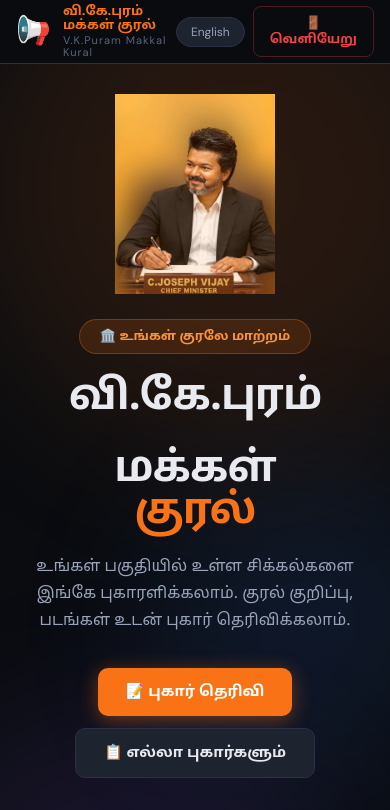
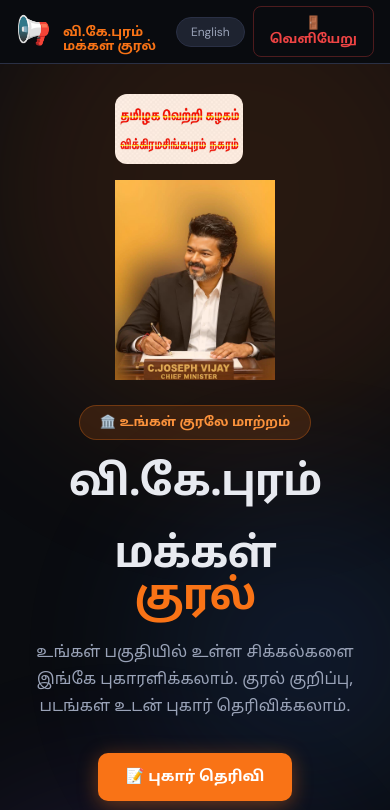
Before and after one commit to essaibharathi2007-debug/makka, a website: page public/index.html in a window 390 px wide. Shown: the top 810 px of the page. Drawn offline with nearby package versions, Linux system fonts and the light colour scheme; no server answers; sample sign-in values are in the browser's storage.

Commit message:
Updated homepage design and added vkp image

```diff
--- a/public/css/style.css
+++ b/public/css/style.css
@@ -81,8 +81,22 @@ body {
 /* ======= HERO ======= */
 .hero {
   position: relative; min-height: 90vh;
-  display: flex; align-items: center; justify-content: center;
+  display: flex; align-items: center; justify-content: space-between;
   overflow: hidden; padding: 60px 24px;
+  gap: 50px;
+}
+
+/* ✅ Banner image block - stacked above vijay.jpg inside hero-image column */
+.hero-banner {
+  width: 100%;
+  max-width: 300px;
+  margin: 0;
+}
+.hero-banner img {
+  width: 100%;
+  height: auto;
+  display: block;
+  border-radius: 12px;
 }
 
 .hero-bg { position: absolute; inset: 0; z-index: 0; }
@@ -101,7 +115,22 @@ body {
 
 .hero-content {
   position: relative; z-index: 1;
-  max-width: 800px; text-align: center;
+  flex: 1; max-width: 650px; text-align: center;
+}
+
+.hero-image {
+  flex: 1;
+  display: flex;
+  flex-direction: column;
+  justify-content: center;
+  align-items: center;
+  gap: 16px;
+}
+.hero-image img {
+  width: 100%;
+  max-width: 300px;
+  height: auto;
+  display: block;
 }
 
 .hero-badge {
@@ -591,107 +620,43 @@ body {
   .cat-grid { grid-template-columns: repeat(2, 1fr); }
   .title-line { font-size: 42px; }
 }
-/* ================= HERO ================= */
-
-.hero{
-    position: relative;
-    display: flex;
-    align-items: center;
-    justify-content: space-between;
-    gap: 50px;
-    padding: 60px;
-    min-height: 90vh;
-}
-
-.hero-content{
-    flex: 1;
-    max-width: 650px;
-    z-index: 2;
-}
-
-.hero-image{
-    flex: 1;
-    display: flex;
-    justify-content: center;
-    align-items: flex-end;
-}
-
-.hero-image img{
-    width: 100%;
-    max-width: 300px; /*changing the size of the image*/
-    height: auto;
-    display: block;
-}
 
 /* ===== Large Desktop ===== */
 @media (min-width: 1400px){
-
-    .hero-image img{
-        max-width: 530px;
-    }
-
+    .hero-image img{ max-width: 530px; }
+    .hero-banner{ max-width: 530px; }
 }
 
 /* ===== Laptop ===== */
 @media (max-width: 1200px){
-
-    .hero{
-        gap:40px;
-        padding:50px;
-    }
-
-    .hero-image img{
-        max-width:400px;
-    }
-
+    .hero{ gap:40px; padding:50px; }
+    .hero-image img{ max-width:400px; }
+    .hero-banner{ max-width:400px; }
 }
 
 /* ===== Tablet ===== */
 @media (max-width: 992px){
-
-    .hero{
-        gap:30px;
-        padding:40px;
-    }
-
-    .hero-image img{
-        max-width:320px;
-    }
-
+    .hero{ gap:30px; padding:40px; }
+    .hero-image img{ max-width:320px; }
+    .hero-banner{ max-width:320px; }
 }
 
 /* ===== Mobile ===== */
 @media (max-width:768px){
-
     .hero{
         flex-direction:column;
         text-align:center;
         padding:30px 20px;
         gap:25px;
     }
-
-    .hero-image{
-        order:1;
-    }
-
-    .hero-content{
-        order:2;
-        max-width:100%;
-    }
-
-    .hero-image img{
-        width:70%;
-        max-width:250px;
-    }
-
+    .hero-image{ order:1; }
+    .hero-content{ order:2; max-width:100%; }
+    .hero-image img{ width:70%; max-width:250px; }
+    .hero-banner{ width:70%; max-width:250px; }
 }
 
 /* ===== Small Mobile ===== */
 @media (max-width:480px){
-
-    .hero-image img{
-        width:80%;
-        max-width:200px;
-    }
-
+    .hero-image img{ width:80%; max-width:200px; }
+    .hero-banner{ width:80%; max-width:200px; }
 }
--- a/public/index.html
+++ b/public/index.html
@@ -20,14 +20,12 @@
   </script>
 </head>
 <body>
-
 <!-- NAV -->
 <nav class="navbar">
   <div class="nav-brand">
     <div class="brand-icon">📢</div>
-    <div class="brand-text">
+    <div class="brand-text"><br>
       <span class="brand-ta"> வி.கே.புரம் மக்கள் குரல்</span>
-      <span class="brand-en"> V.K.Puram Makkal Kural</span>
     </div>
   </div>
   <div class="nav-actions">
@@ -60,6 +58,9 @@
       <div class="hero-circle c3"></div>
     </div>
     <div class="hero-image">
+    <div class="hero-banner">
+      <img src="/images/vkp.jpeg" alt="Banner" />
+    </div>
     <img src="/images/vijay.jpg" alt="Leader">
 </div>
     <div class="hero-content">
```
